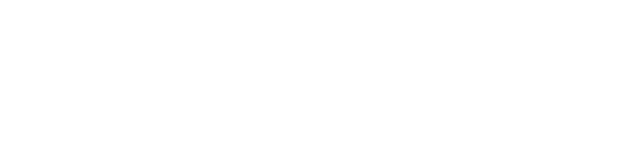
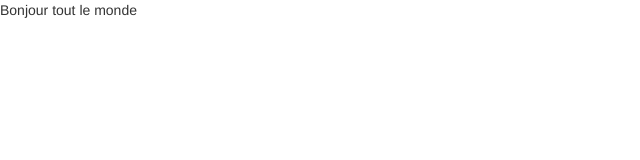
Before and after one commit to floriansavoyen/iceme-github, a plain HTML site: page index.html in a window 1280 px wide. Shown: the whole page, without its empty margins (0-640 px from the left). Drawn offline with nearby package versions, Linux system fonts and the light colour scheme.

Commit message:
Body qui commence

```diff
--- a/index.html
+++ b/index.html
@@ -21,7 +21,7 @@
 
 
 
-    <!-- TODO: Here goes your content! -->
+    Bonjour tout le monde
 
 
 
```
